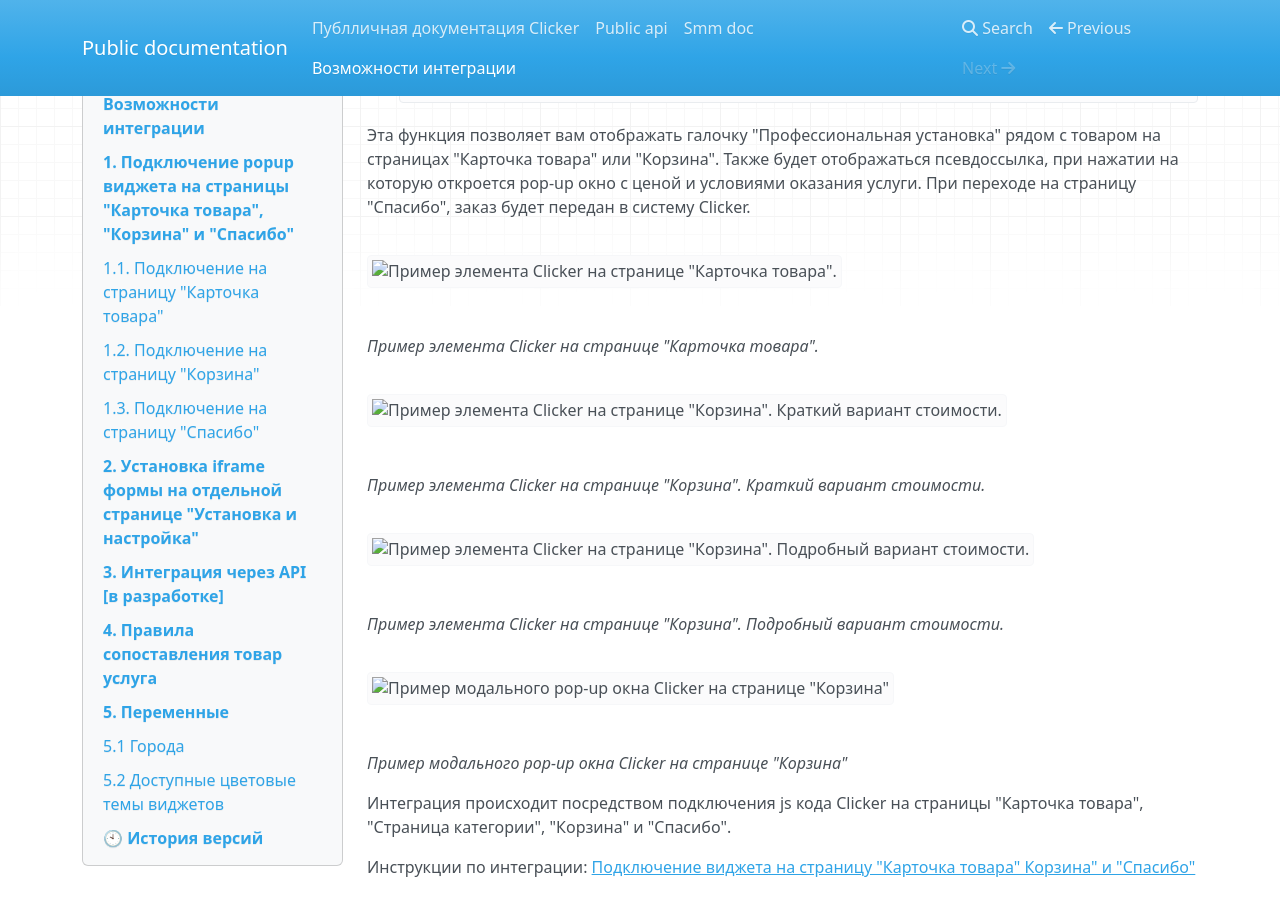
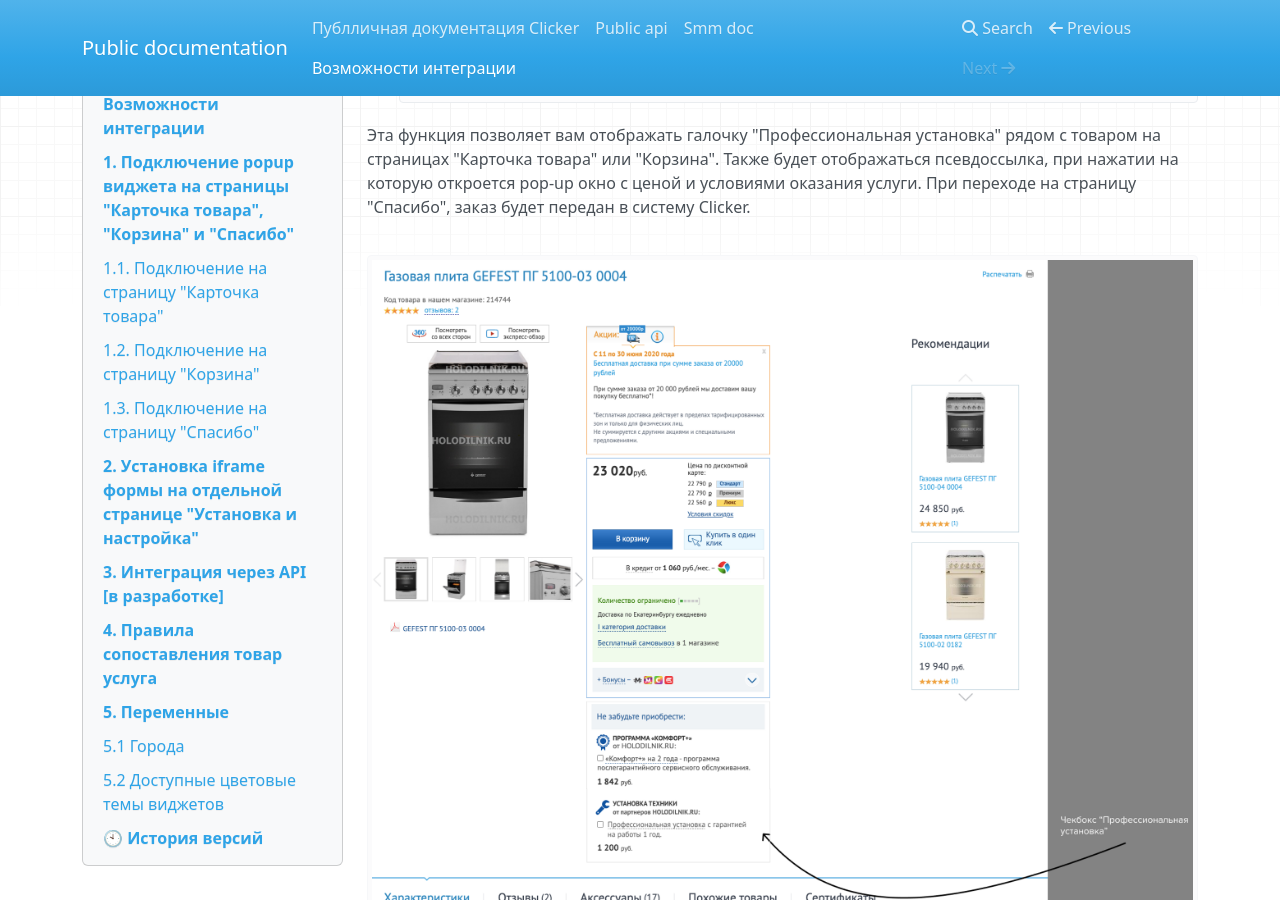
Before and after one commit to clickerapp/clicker-integration-docs, an MkDocs documentation site: the page built from docs/widgets.md, in a window 1280 px wide and 900 px high, scrolled down 319 px. Built offline with MkDocs 1.6.1, drawn with Linux system fonts in a browser that asks for light colours; nearby versions of some CDN libraries.

Commit message:
fix: img links

````diff
--- a/docs/widgets.md
+++ b/docs/widgets.md
@@ -13,22 +13,22 @@
 
   Эта функция позволяет вам отображать галочку "Профессиональная установка" рядом с товаром на страницах "Карточка товара" или "Корзина". Также будет отображаться псевдоссылка, при нажатии на которую откроется pop-up окно с ценой и условиями оказания услуги. При переходе на страницу "Спасибо", заказ будет передан в систему Clicker.
 
-  ![Пример элемента Clicker на странице "Карточка товара".](1.___ver2_22_06_2020.png)
+  ![Пример элемента Clicker на странице "Карточка товара".](/images/1.___ver2_22_06_2020.png)
 
   _Пример элемента Clicker на странице "Карточка товара"._
   <br>
 
-  ![Пример элемента Clicker на странице "Корзина". Краткий вариант стоимости.](3_____ver2_22_06_2020.png)
+  ![Пример элемента Clicker на странице "Корзина". Краткий вариант стоимости.](/images/3_____ver2_22_06_2020.png)
 
   _Пример элемента Clicker на странице "Корзина". Краткий вариант стоимости._
   <br>
 
-  ![Пример элемента Clicker на странице "Корзина". Подробный вариант стоимости.](4.______ver2_22_06_2020.png)
+  ![Пример элемента Clicker на странице "Корзина". Подробный вариант стоимости.](/images/4.______ver2_22_06_2020.png)
 
   _Пример элемента Clicker на странице "Корзина". Подробный вариант стоимости._
   <br>
 
-  ![Пример модального pop-up окна Clicker на странице "Корзина"](Untitled.png)
+  ![Пример модального pop-up окна Clicker на странице "Корзина"](/images/Untitled.png)
 
   _Пример модального pop-up окна Clicker на странице "Корзина"_
   <br>
@@ -48,7 +48,7 @@
 
   Используется для отдельной информационной страницы вашего магазина ("Установка и настройка", "Дополнительные услуги" и пр.). Нужно для того, чтобы дать возможность покупателям ознакомиться с ценами и условиями оказания услуг до покупки товара. Или оформить заказ на услуги после покупки товара (например, покупатель думал, что установит товар самостоятельно, товар уже доставили, и в этот момент покупатель решил заказать услуги установки)
 
-  ![Пример страницы с iframe Clicker](img-2021-10-28-10-48-51.png)
+  ![Пример страницы с iframe Clicker](/images/img-2021-10-28-10-48-51.png)
 
   _Пример страницы с iframe Clicker_
 
@@ -275,7 +275,7 @@
 
 В случае если для блока будет найдена подходящая услуга, он станет видимым, а внутрь будет добавлена следующая разметка:
 
-![Пример элемента Clicker на странице "Корзина"](img-2021-10-28-16-44-35.png)
+![Пример элемента Clicker на странице "Корзина"](/images/img-2021-10-28-16-44-35.png)
 
 _Пример элемента Clicker на странице "Корзина"_
 
@@ -430,7 +430,7 @@
 
 После добавления хотя бы одной услуги в корзину, блок становится видимым и в нём отобразится общая стоимость услуг:
 
-![Пример элемента Clicker на странице "Корзина". Краткий вариант стоимости.](3_____ver2_22_06_2020.png)
+![Пример элемента Clicker на странице "Корзина". Краткий вариант стоимости.](/images/3_____ver2_22_06_2020.png)
 
 _Пример элемента Clicker на странице "Корзина". Краткий вариант стоимости._
 
@@ -496,7 +496,7 @@
 <template data-installation-total-block-full></template>
 ```
 
-![Пример элемента Clicker на странице "Корзина". Подробный вариант стоимости.](4.______ver2_22_06_2020.png)
+![Пример элемента Clicker на странице "Корзина". Подробный вариант стоимости.](/images/4.______ver2_22_06_2020.png)
 
 Пример элемента Clicker на странице "Корзина". Подробный вариант стоимости.
 
@@ -674,7 +674,7 @@
 
 Для того, чтобы пользователь не закрыл страницу раньше времени, скрипт отображает прелоадер в нижней части экрана, пока данные отправляются на backend Clicker. Затем прелоадер пропадает.
 
-![Прелоадер (выезжающая плашка в нижней части страницы)](Untitled 1.png)
+![Прелоадер (выезжающая плашка в нижней части страницы)](/images/Untitled 1.png)
 
 Прелоадер (выезжающая плашка в нижней части страницы)
 
````
Also changed, not shown: docs/images/1.___ver2_22_06_2020.png (added), docs/images/3_____ver2_22_06_2020 (1).png (added), docs/images/3_____ver2_22_06_2020.png (added), docs/images/4.______ver2_22_06_2020 (1).png (added), docs/images/4.______ver2_22_06_2020.png (added), docs/images/Untitled 1.png (added), docs/images/Untitled.png (added), docs/images/img-2021-10-28-10-48-51.png (added), docs/images/img-2021-10-28-16-44-35.png (added).
